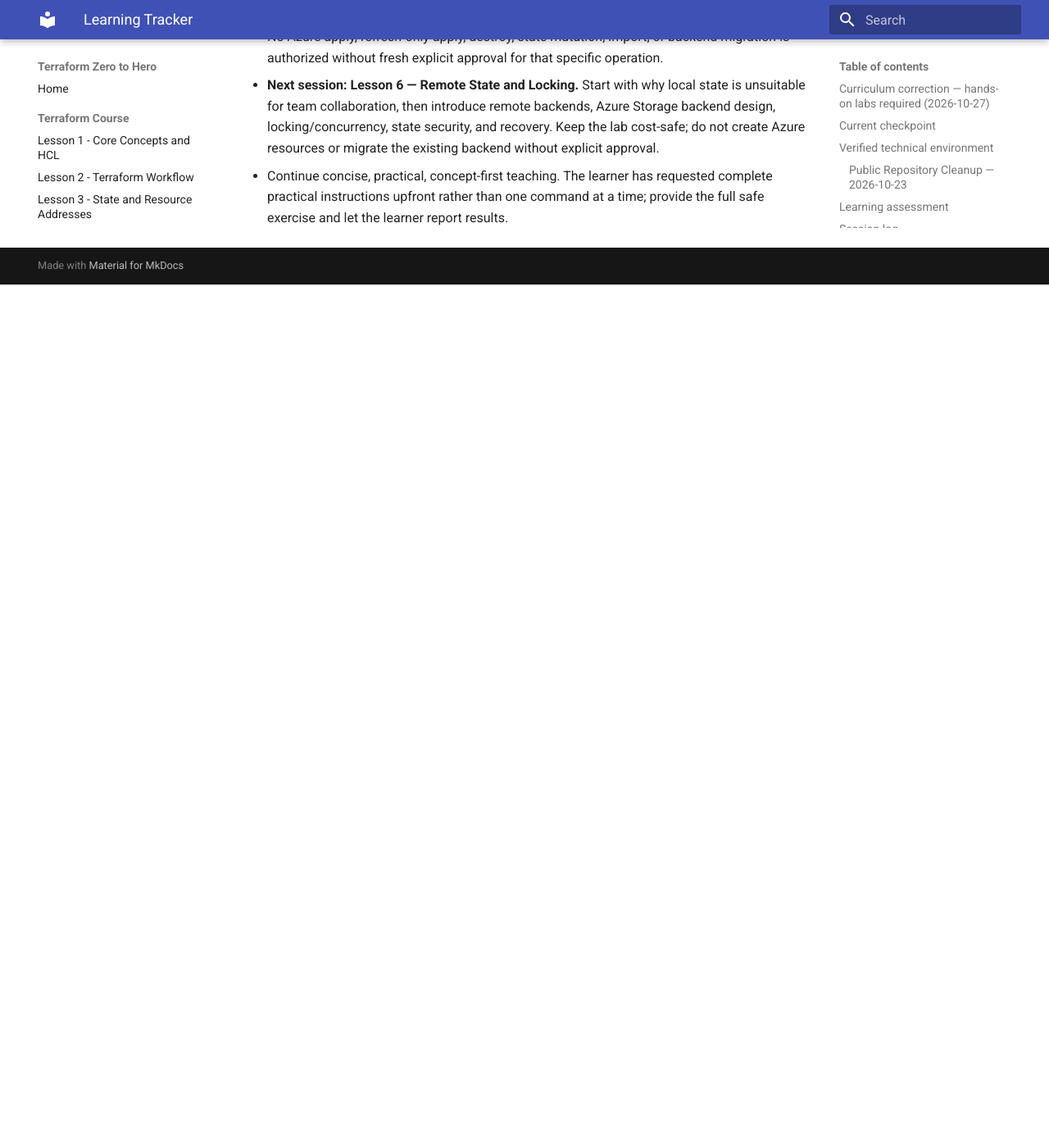
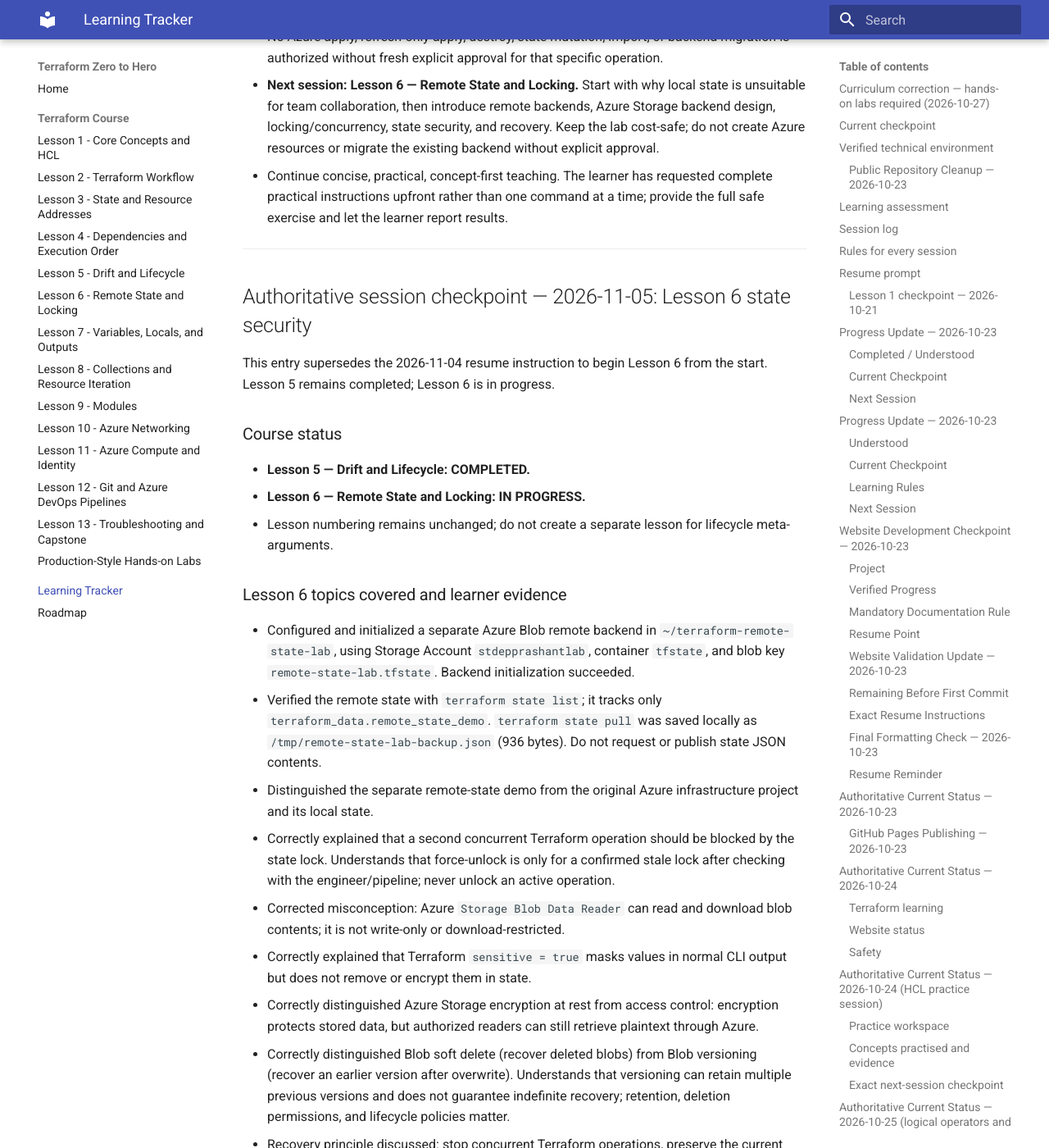
Before and after one commit to pshewale-dev/terraform-azure-lab, an MkDocs documentation site: the page built from docs/LEARNING-PROGRESS.md, in a window 1280 px wide and 1400 px high, scrolled down 49027 px. Shown: the whole window at 82% size. Built offline with MkDocs 1.6.1 and Material for MkDocs 9.7.7, drawn with Linux system fonts in a browser that asks for light colours; before the commit the page ends 49374 px from its top, so only the background shows below that; some of the changed text lies outside the part shown.

Commit message:
docs: update Terraform Lesson 6 session checkpoint

```diff
--- a/docs/LEARNING-PROGRESS.md
+++ b/docs/LEARNING-PROGRESS.md
@@ -1198,3 +1198,51 @@ All lifecycle replacement exercises used local-only terraform_data resources und
 - No Azure apply, refresh-only apply, destroy, state mutation, import, or backend migration is authorized without fresh explicit approval for that specific operation.
 - **Next session: Lesson 6 — Remote State and Locking.** Start with why local state is unsuitable for team collaboration, then introduce remote backends, Azure Storage backend design, locking/concurrency, state security, and recovery. Keep the lab cost-safe; do not create Azure resources or migrate the existing backend without explicit approval.
 - Continue concise, practical, concept-first teaching. The learner has requested complete practical instructions upfront rather than one command at a time; provide the full safe exercise and let the learner report results.
+
+
+---
+
+## Authoritative session checkpoint — 2026-11-05: Lesson 6 state security
+
+This entry supersedes the 2026-11-04 resume instruction to begin Lesson 6 from the start. Lesson 5 remains completed; Lesson 6 is in progress.
+
+### Course status
+- **Lesson 5 — Drift and Lifecycle: COMPLETED.**
+- **Lesson 6 — Remote State and Locking: IN PROGRESS.**
+- Lesson numbering remains unchanged; do not create a separate lesson for lifecycle meta-arguments.
+
+### Lesson 6 topics covered and learner evidence
+- Configured and initialized a separate Azure Blob remote backend in `~/terraform-remote-state-lab`, using Storage Account `stdepprashantlab`, container `tfstate`, and blob key `remote-state-lab.tfstate`. Backend initialization succeeded.
+- Verified the remote state with `terraform state list`; it tracks only `terraform_data.remote_state_demo`. `terraform state pull` was saved locally as `/tmp/remote-state-lab-backup.json` (936 bytes). Do not request or publish state JSON contents.
+- Distinguished the separate remote-state demo from the original Azure infrastructure project and its local state.
+- Correctly explained that a second concurrent Terraform operation should be blocked by the state lock. Understands that force-unlock is only for a confirmed stale lock after checking with the engineer/pipeline; never unlock an active operation.
+- Corrected misconception: Azure `Storage Blob Data Reader` can read and download blob contents; it is not write-only or download-restricted.
+- Correctly explained that Terraform `sensitive = true` masks values in normal CLI output but does not remove or encrypt them in state.
+- Correctly distinguished Azure Storage encryption at rest from access control: encryption protects stored data, but authorized readers can still retrieve plaintext through Azure.
+- Correctly distinguished Blob soft delete (recover deleted blobs) from Blob versioning (recover an earlier version after overwrite). Understands that versioning can retain multiple previous versions and does not guarantee indefinite recovery; retention, deletion permissions, and lifecycle policies matter.
+- Recovery principle discussed: stop concurrent Terraform operations, preserve the current blob version, identify the known-good version, restore carefully, then validate recovered state against actual infrastructure. Restoring state does not roll back infrastructure changes.
+
+### Read-only Azure Storage inspection — 2026-11-05
+Inspected Blob service properties for `stdepprashantlab` using Azure CLI. Observed:
+- `isVersioningEnabled: null` — versioning is not shown as enabled.
+- Blob `deleteRetentionPolicy.enabled: false`; `days: null`.
+- `containerDeleteRetentionPolicy: null` — container soft-delete policy is not shown as configured.
+- No Azure configuration changes were made during this session.
+
+### Next session — practical Azure Storage hardening and safe recovery
+1. Review current RBAC/data-plane permissions and least-privilege access.
+2. Inspect network access, public access, and HTTPS-only settings.
+3. Review Blob versioning, Blob soft delete, and container soft delete settings and retention options.
+4. Discuss cost and operational implications before proposing changes.
+5. Make any Azure configuration change only after fresh, explicit approval for that specific change.
+6. Perform a safe recovery exercise using a disposable test blob or isolated test container, not the live Terraform state blob. Demonstrate version inspection/restoration and verification without modifying the existing backend state.
+
+### Safety and environment preservation
+- Preserve `rg-tf-lab-prashant-dev`, its VNet, subnet, both Storage Accounts, and original local Terraform state.
+- Preserve `vm-practice/hub-spoke-lab` and its separate Azure Storage backend/state.
+- Preserve `~/terraform-remote-state-lab` and its current remote backend/state.
+- No `terraform apply`, `terraform apply -refresh-only`, `terraform destroy`, state mutation/import, backend migration, or impactful Azure operation without fresh explicit approval for that specific operation.
+- Do not use the live `remote-state-lab.tfstate` blob for a destructive recovery drill.
+
+### Resume instructions
+Continue Lesson 6 at **Practical Azure Storage hardening**, followed by a **safe state recovery exercise**. Provide the full safe procedure upfront, let the learner execute independently, and review results. Keep teaching concept-first, prediction-first, concise, and evidence-based. Do not mark Lesson 6 complete until the practical hardening/recovery work and final assessment are finished.
```
